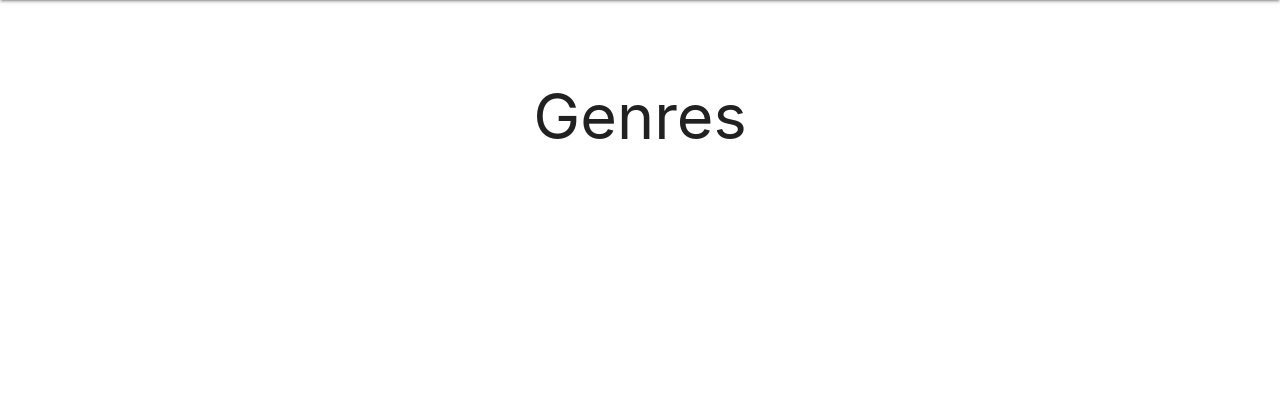
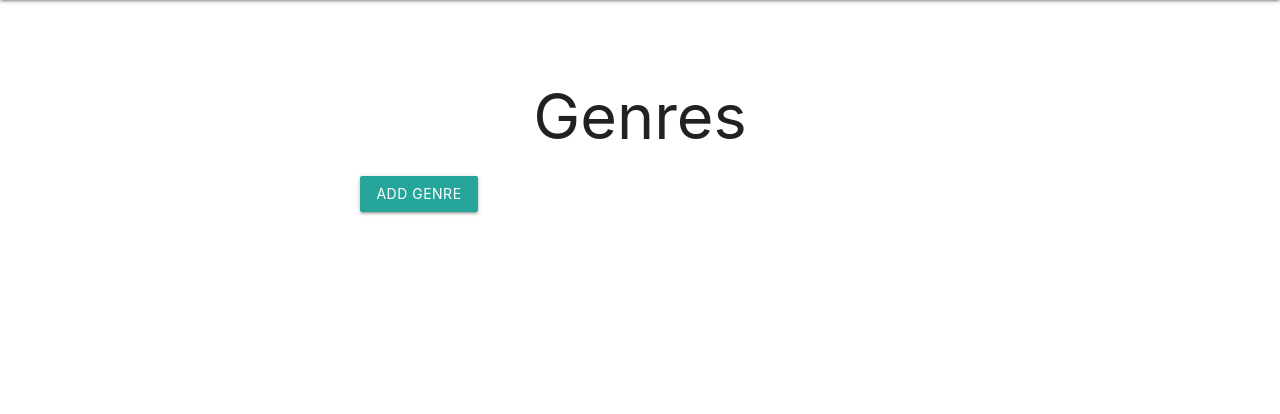
Before and after one commit to Ramil96/book-application, a Flask app: page /genres in a window 1280 px wide. Shown: the part 64-478 px from the top of the page. Run offline with Flask 2, Linux system fonts and the light colour scheme; data that the repository does not hold is empty.

Commit message:
add genre button visible

```diff
--- a/taskmanager/templates/genres.html
+++ b/taskmanager/templates/genres.html
@@ -4,8 +4,7 @@
   <div class="container">
     <h1 class="center-align">Genres</h1>
 
-    <!-- Hidden Add Genre Button -->
-    <!-- <a href="{{ url_for('add_genre') }}" class="btn waves-effect waves-light teal lighten-1 mb-4">Add Genre</a> -->
+  <a href="{{ url_for('add_genre') }}" class="btn waves-effect waves-light teal lighten-1 mb-4">Add Genre</a>
 
     <!-- Genres List -->
     <div class="row">
```
